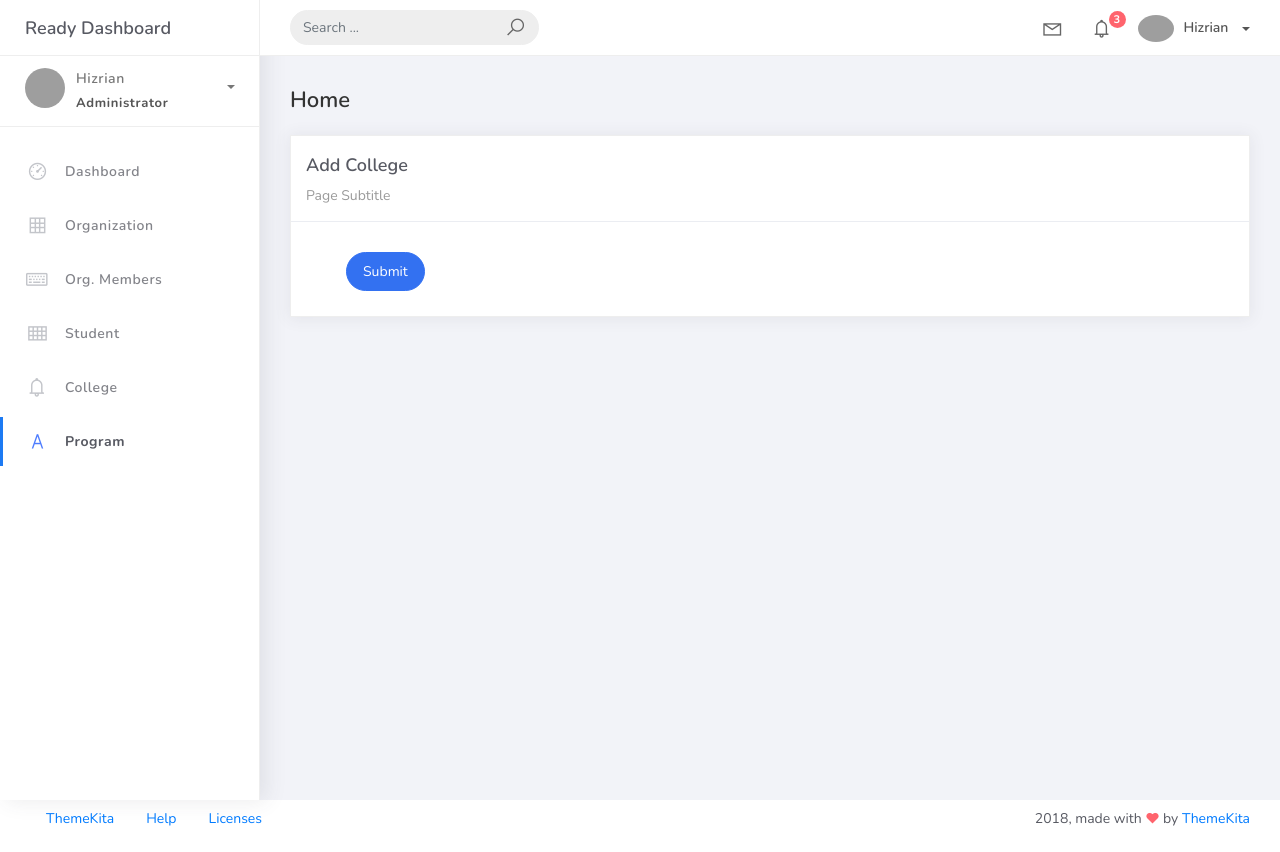
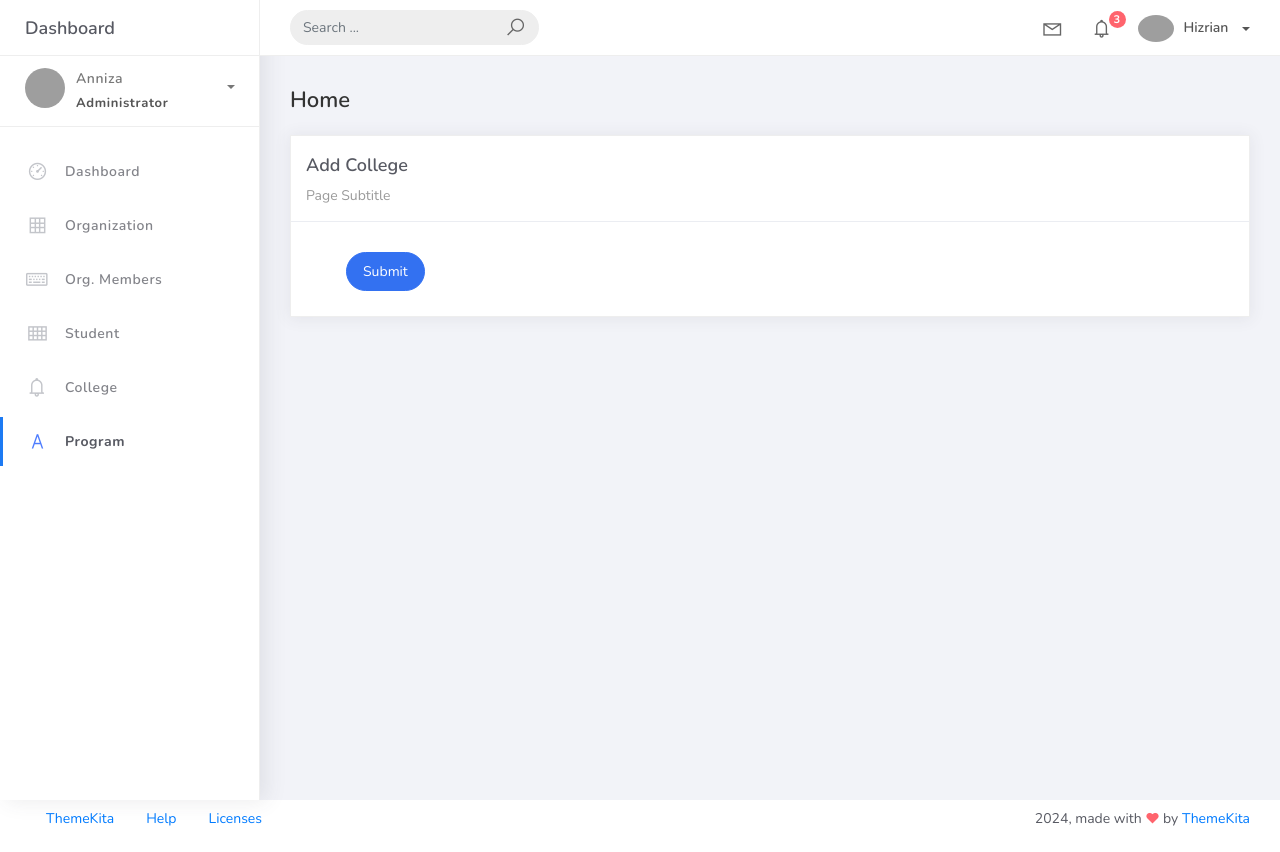
Before and after one commit to aaalieee/AbiaHachero, a Django app: page /college_list/add/ in a window 1280 px wide. Run offline with Django 5.2, Linux system fonts and the light colour scheme; some libraries are stand-ins or nearby versions; grey boxes are pictures that could not be loaded.

Commit message:
modify base.html

```diff
--- a/psusenv/PSUSphere/projectsite/templates/base.html
+++ b/psusenv/PSUSphere/projectsite/templates/base.html
@@ -15,7 +15,7 @@
 		<div class="main-header">
 			<div class="logo-header">
 				<a href="index.html" class="logo">
-					Ready Dashboard
+					Dashboard
 				</a>
 				<button class="navbar-toggler sidenav-toggler ml-auto" type="button" data-toggle="collapse" data-target="collapse" aria-controls="sidebar" aria-expanded="false" aria-label="Toggle navigation">
 					<span class="navbar-toggler-icon"></span>
@@ -71,7 +71,7 @@
 											<div class="notif-icon notif-success"> <i class="la la-comment"></i> </div>
 											<div class="notif-content">
 												<span class="block">
-													Rahmad commented on Admin
+													Nathalie commented on Admin
 												</span>
 												<span class="time">12 minutes ago</span>
 											</div>
@@ -83,7 +83,7 @@
 											</div>
 											<div class="notif-content">
 												<span class="block">
-													Reza send messages to you
+													Annina send messages to you
 												</span>
 												<span class="time">12 minutes ago</span>
 											</div>
@@ -92,7 +92,7 @@
 											<div class="notif-icon notif-danger"> <i class="la la-heart"></i> </div>
 											<div class="notif-content">
 												<span class="block">
-													Farrah liked Admin
+													Hachia liked Admin
 												</span>
 												<span class="time">17 minutes ago</span>
 											</div>
@@ -106,13 +106,13 @@
 						</li>
 						<li class="nav-item dropdown">
 							<a class="dropdown-toggle profile-pic" data-toggle="dropdown" href="#" aria-expanded="false">
-								<img src="{% static 'img/profile.jpg' %}" alt="user-img" width="36" class="img-circle"><span >Hizrian</span></span> </a>
+								<img src="{% static 'img/profilee.jpg' %}" alt="user-img" width="36" class="img-circle"><span >Hizrian</span></span> </a>
 							<ul class="dropdown-menu dropdown-user">
 								<li>
 									<div class="user-box">
-										<div class="u-img"><img src="{% static 'img/profile.jpg' %}" alt="user"></div>
+										<div class="u-img"><img src="{% static 'img/profilee.jpg' %}" alt="user"></div>
 										<div class="u-text">
-											<h4>Hizrian</h4>
+											<h4>Anniza</h4>
 											<p class="text-muted">hello@themekita.com</p><a href="profile.html" class="btn btn-rounded btn-danger btn-sm">View Profile</a></div>
 										</div>
 									</li>
@@ -135,12 +135,12 @@
 				<div class="scrollbar-inner sidebar-wrapper">
 					<div class="user">
 						<div class="photo">
-							<img src="{% static 'img/profile.jpg' %}">
+							<img src="{% static 'img/profilee.jpg' %}">
 						</div>
 						<div class="info">
 							<a class="" data-toggle="collapse" href="#collapseExample" aria-expanded="true">
 								<span>
-									Hizrian
+									Anniza
 									<span class="user-level">Administrator</span>
 									<span class="caret"></span>
 								</span>
@@ -237,7 +237,7 @@
 							</ul>
 						</nav>
 						<div class="copyright ml-auto">
-							2018, made with <i class="la la-heart heart text-danger"></i> by <a href="http://www.themekita.com">ThemeKita</a>
+							2024, made with <i class="la la-heart heart text-danger"></i> by <a href="http://www.themekita.com">ThemeKita</a>
 						</div>
 					</div>
 				</footer>
```
